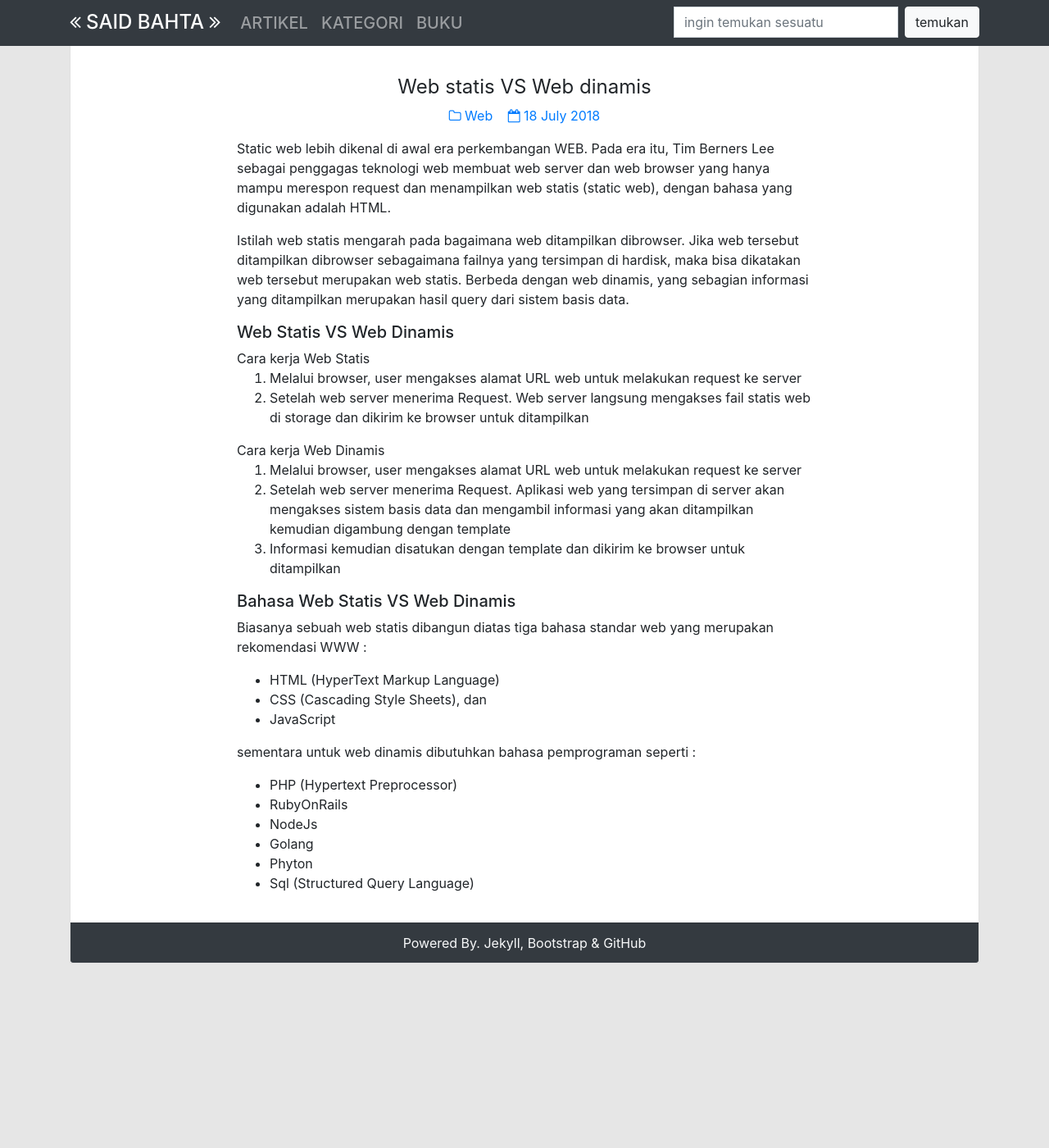
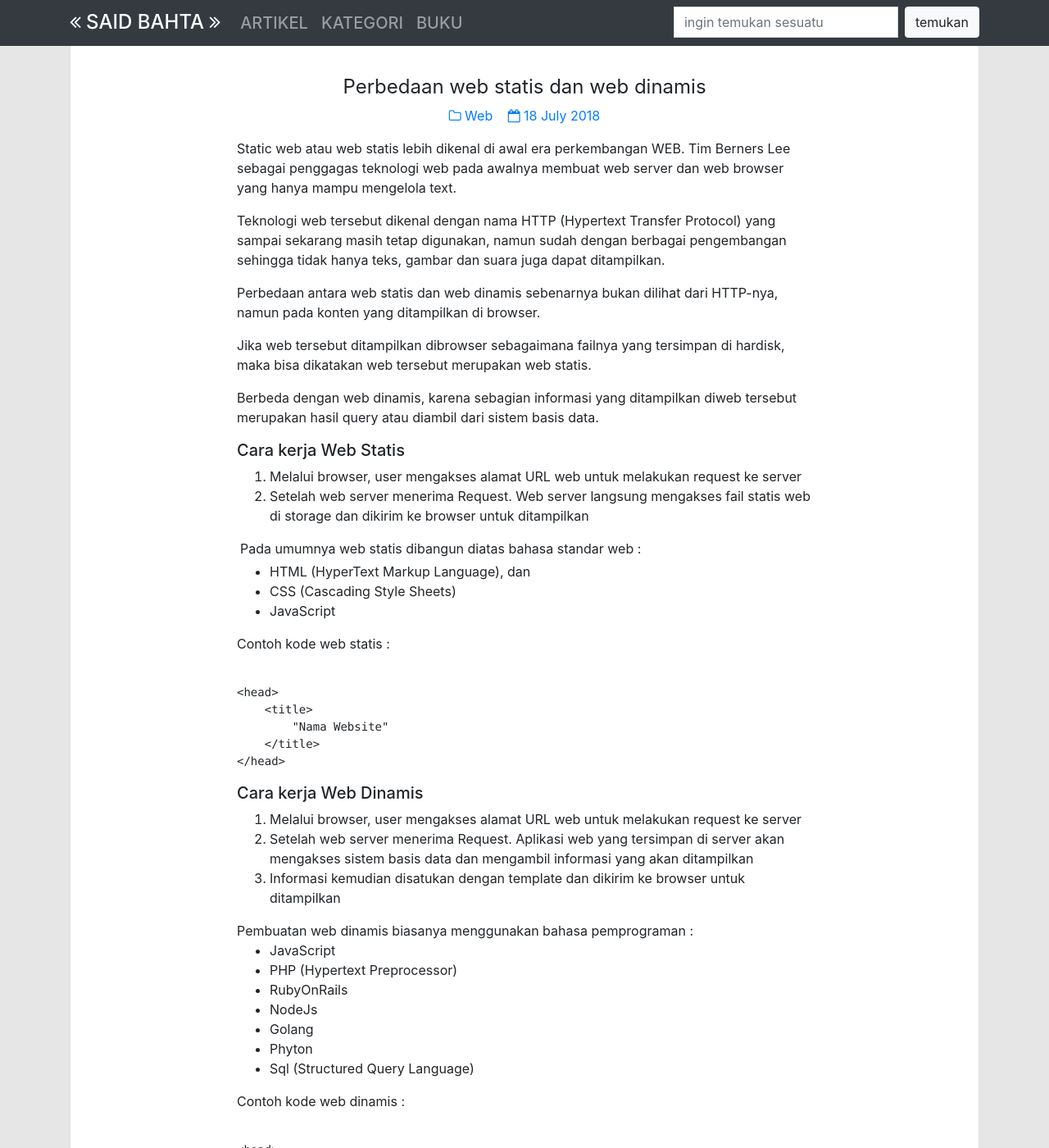
Before and after one commit to surtinaali/blog, a Jekyll site: the page built from _posts/2018-07-21-web-static-vs-web-dinamis.markdown, in a window 1280 px wide and 1400 px high. Shown: the whole window at 82% size. Built offline with Jekyll 4.4.1, drawn with Linux system fonts in a browser that asks for light colours; comment, search, counter and statistics services are not loaded; some of the changed text lies outside the part shown.

Commit message:
update tulisan

```diff
--- a/_posts/2018-07-21-web-static-vs-web-dinamis.markdown
+++ b/_posts/2018-07-21-web-static-vs-web-dinamis.markdown
@@ -1,38 +1,61 @@
 ---
 layout: post
-title: "Web statis VS Web dinamis"
+title: "Perbedaan web statis dan web dinamis"
 date: 2018-07-19 02:17:00 +0900
 categories: Web
 img_path: assets/img/post/180719.svg
 ---
 
-Static web lebih dikenal di awal era perkembangan WEB. Pada era itu, Tim Berners Lee sebagai penggagas teknologi web membuat web server dan web browser yang hanya mampu merespon request dan menampilkan web statis (static web), dengan bahasa yang digunakan adalah HTML.
+Static web atau web statis lebih dikenal di awal era perkembangan WEB. Tim Berners Lee sebagai penggagas teknologi web pada awalnya membuat web server dan web browser yang hanya mampu mengelola text.
 
-Istilah web statis mengarah pada bagaimana web ditampilkan dibrowser. Jika web tersebut ditampilkan dibrowser sebagaimana failnya yang tersimpan di hardisk, maka bisa dikatakan web tersebut merupakan web statis. Berbeda dengan web dinamis, yang sebagian informasi yang ditampilkan merupakan hasil query dari sistem basis data.
+Teknologi web tersebut dikenal dengan nama HTTP (Hypertext Transfer Protocol) yang sampai sekarang masih tetap digunakan,  namun sudah dengan berbagai pengembangan sehingga tidak hanya teks, gambar dan suara juga dapat ditampilkan.
 
-##### Web Statis VS Web Dinamis
+Perbedaan antara web statis dan web dinamis sebenarnya bukan dilihat dari HTTP-nya, namun pada konten yang ditampilkan di browser.
 
-{: .mb-0}
-Cara kerja Web Statis
+Jika web tersebut ditampilkan dibrowser sebagaimana failnya yang tersimpan di hardisk, maka bisa dikatakan web tersebut merupakan web statis.
+
+Berbeda dengan web dinamis, karena sebagian informasi yang ditampilkan diweb tersebut merupakan hasil query atau diambil dari sistem basis data.
+
+##### Cara kerja Web Statis
 1. Melalui browser, user mengakses alamat URL web untuk melakukan request ke server
 2. Setelah web server menerima Request. Web server langsung mengakses fail statis web di storage dan dikirim ke browser untuk ditampilkan
 
-{: .mb-0}
-Cara kerja Web Dinamis
+Pada umumnya web statis dibangun diatas bahasa standar web :
+{:.m-1}
+- HTML (HyperText Markup Language), dan
+- CSS (Cascading Style Sheets)
+- JavaScript
+
+Contoh kode web statis :
+{% highlight html %}
+<head>
+    <title>
+        "Nama Website"
+    </title>
+</head>
+{% endhighlight %}
+
+
+##### Cara kerja Web Dinamis
 1. Melalui browser, user mengakses alamat URL web untuk melakukan request ke server
-2. Setelah web server menerima Request. Aplikasi web yang tersimpan di server akan mengakses sistem basis data dan mengambil informasi yang akan ditampilkan kemudian digambung dengan template
+2. Setelah web server menerima Request. Aplikasi web yang tersimpan di server akan mengakses sistem basis data dan mengambil informasi yang akan ditampilkan
 3. Informasi kemudian disatukan dengan template dan dikirim ke browser untuk ditampilkan
 
-##### Bahasa Web Statis VS Web Dinamis
-Biasanya sebuah web statis dibangun diatas tiga bahasa standar web yang merupakan rekomendasi WWW :
-- HTML (HyperText Markup Language)
-- CSS (Cascading Style Sheets), dan
+Pembuatan web dinamis biasanya menggunakan bahasa pemprograman :
+{:.m-0}
 - JavaScript
-
-sementara untuk web dinamis dibutuhkan bahasa pemprograman seperti :
 - PHP (Hypertext Preprocessor)
 - RubyOnRails
 - NodeJs
 - Golang
 - Phyton
 - Sql (Structured Query Language)
+
+Contoh kode web dinamis :
+{% highlight php %}
+<head>
+    <title>
+        <?php get_nama_web() ?>
+    </title>
+</head>
+{% endhighlight %}
```
